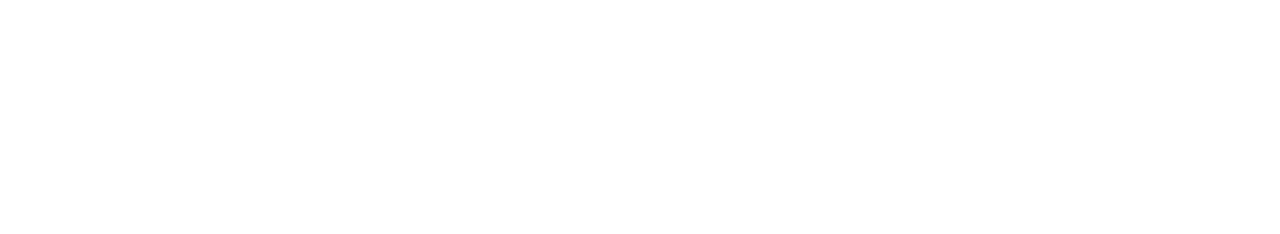
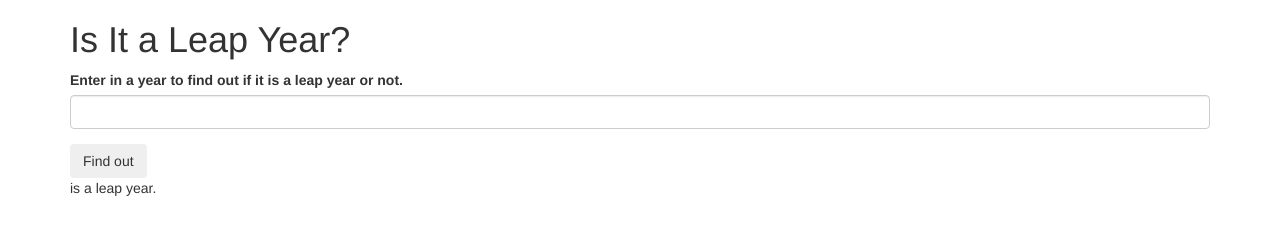
Before and after one commit to kietduong/leap-year-bdd-practice, a plain HTML site: page index.html in a window 1280 px wide. Drawn offline with Linux system fonts and the light colour scheme.

Commit message:
add form input, submits button and output div to index.html

```diff
--- a/index.html
+++ b/index.html
@@ -5,9 +5,26 @@
     <link href="css/styles.css" rel="stylesheet" type="text/css">
     <script src="js/jquery-3.1.0.js"></script>
     <script src="js/scripts.js"></script>
-    <title></title>
+    <title>Is It a Leap Year?</title>
   </head>
   <body>
+      <div class="container">
+          <h1>Is It a Leap Year?</h1>
+
+          <form id="leap-year">
+            <div class="form-group">
+              <label for="year">Enter in a year to find out if it is a leap year or not.</label>
+              <input type="text" id="year" class="form-control">
+            </div>
+
+            <button type="submit" class="btn">Find out</button>
+          </form>
+          <div id="result">
+            <p>
+              <span class="year"></span> is <span class="not"></span> a leap year.
+            </p>
+          </div>
+      </div>
 
   </body>
 </html>
```
